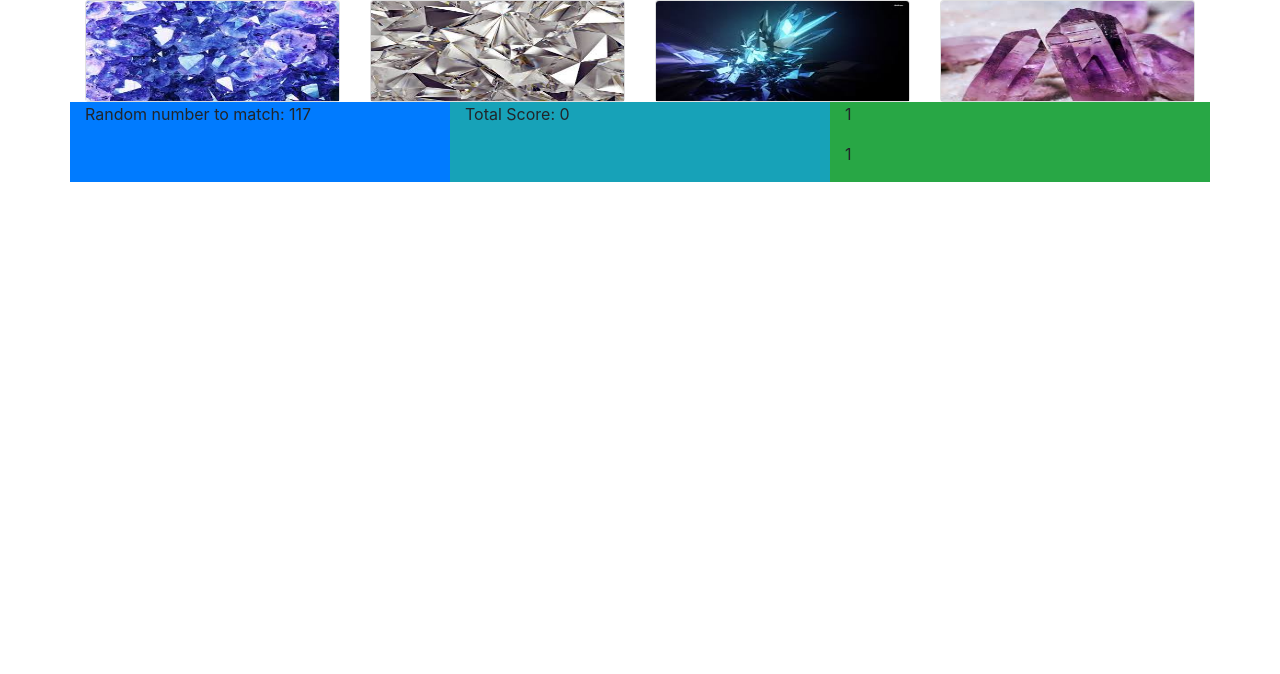
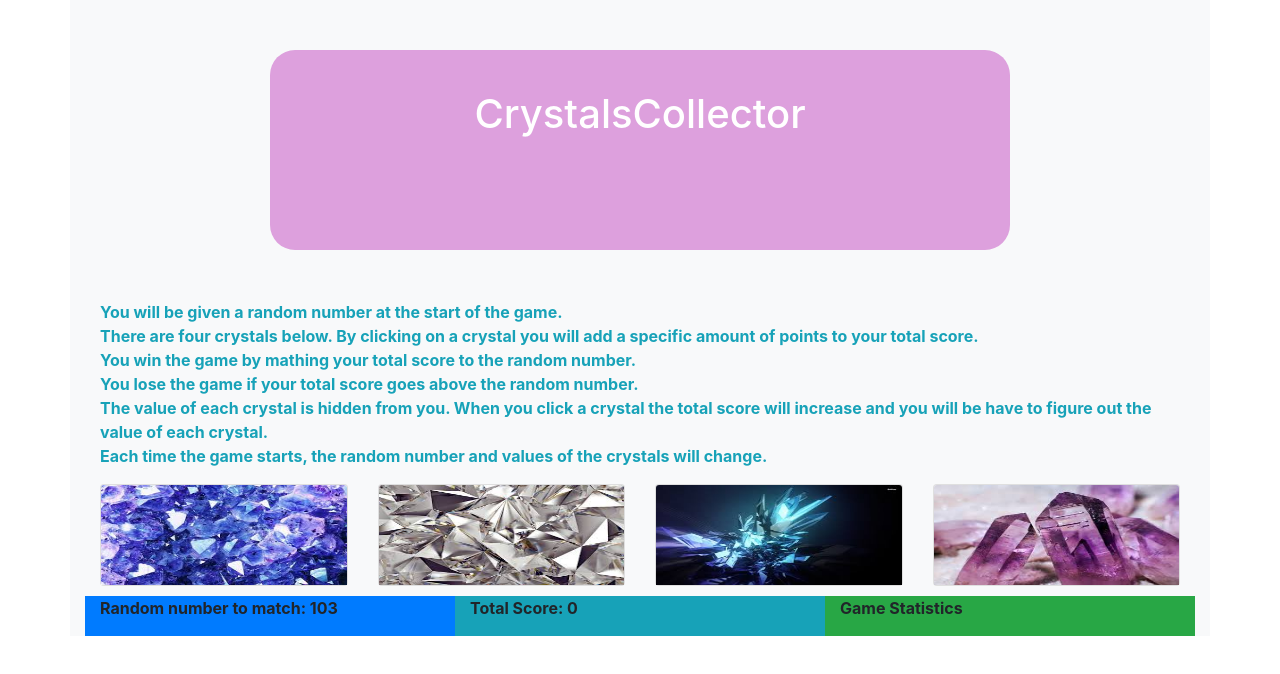
Before and after one commit to anorris57/unit-4-game, a plain HTML site: page index.html in a window 1280 px wide. Drawn offline with nearby package versions, Linux system fonts and the light colour scheme.

Commit message:
added style details (bootstrap and some custom css)

```diff
--- a/assets/css/style.css
+++ b/assets/css/style.css
@@ -1,15 +1,19 @@
-/*#control {
-  background-color: green;
-  width: 100px;
-  height: 100px;
+#title {
+  height: 200px;
   text-align: center;
-  border-style: solid;
-  border-color: red;
-  border-width: medium;
-  margin-top: 100px;
-  margin-left: 100px;
-}*/
+  color: white;
+  background-color: plum;
+  padding-top: 40px;
+  border-radius: 25px;
+  margin-top: 50px;
+  margin-bottom: 50px;
+}
+
 img {
   height: 100px;
   width: 100px;
 }
+
+#lowerRow {
+  margin-top: 10px;
+}
--- a/assets/javascript/game.js
+++ b/assets/javascript/game.js
@@ -13,7 +13,7 @@ var win = 0;
 
 var resetAndStart = function () {
 
-  controlRandomNumber = Math.floor((Math.random() * 121) + 18);
+  controlRandomNumber = Math.floor((Math.random() * 102) + 19);
   $("#control").html("Random number to match: " + controlRandomNumber);
  /* function generate() {
   controlRandomNumber = Math.floor((Math.random() * 121) + 18);
@@ -75,7 +75,7 @@ $(".crystal-image").on("click", function() {
 
     win++;
 
-    $("#win").html("You win: " + win);
+    $("#win").html("Wins: " + win);
     //alert("You win!" + win);
     counter = 0;
 
@@ -86,7 +86,7 @@ $(".crystal-image").on("click", function() {
 
     lost++;
 
-    $("#lost").html("You lost " + lost);
+    $("#lost").html("Losses: " + lost);
     //alert("You lose!!" + lost);
     counter = 0;
 
--- a/index.html
+++ b/index.html
@@ -13,7 +13,25 @@
 
   <body>
 
-    <div></div>
+    <div class="container bg-light">
+
+    <div class="container">
+      <div class="row">
+        <div id="title" class="col-md-8 offset-md-2">
+          <h1>CrystalsCollector</h1>
+        </div>
+      </div>
+    </div>
+
+    <div class="container">
+      <div class="row">
+        <div id="text" class="col">
+          <p class="text-info font-weight-bold">
+            You will be given a random number at the start of the game. <br> There are four crystals below. By clicking on a crystal you will add a specific amount of points to your total score.<br>You win the game by mathing your total score to the random number.<br>You lose the game if your total score goes above the random number.<br>The value of each crystal is hidden from you. When you click a crystal the total score will increase and you will be have to figure out the value of each crystal.<br>Each time the game starts, the random number and values of the crystals will change.
+          </p>
+        </div>
+      </div>
+    </div>
       <div class="container">
         <div class="card-deck">
           <div id="img1" class="card img-fluid crystal-image">
@@ -47,19 +65,21 @@
         </div><!--closes card deck-->
       </div><!--closes container-->
 
-    <div class="container">
+    <div id="lowerRow" class="container font-weight-bold">
       <div class="row">
-        <div id="control" class="col bg-primary text-black"><p>1</p></div>
-        <div id="totScore" class="col bg-info"><p>1</p></div>
+        <div id="control" class="col bg-primary text-black"><p class="font-weight-bold"></p></div>
+        <div id="totScore" class="col bg-info"><p></p></div>
         <div class="col bg-success">
-          <p id="win">1</p>
-          <p id="lost">1</p>
+          <p>Game Statistics</p>
+          <p id="win"></p>
+          <p id="lost"></p>
         </div>
 
       </div><!--closes row-->
 
     </div><!--closes info container-->
 
+    </div>
 
 
 
```
